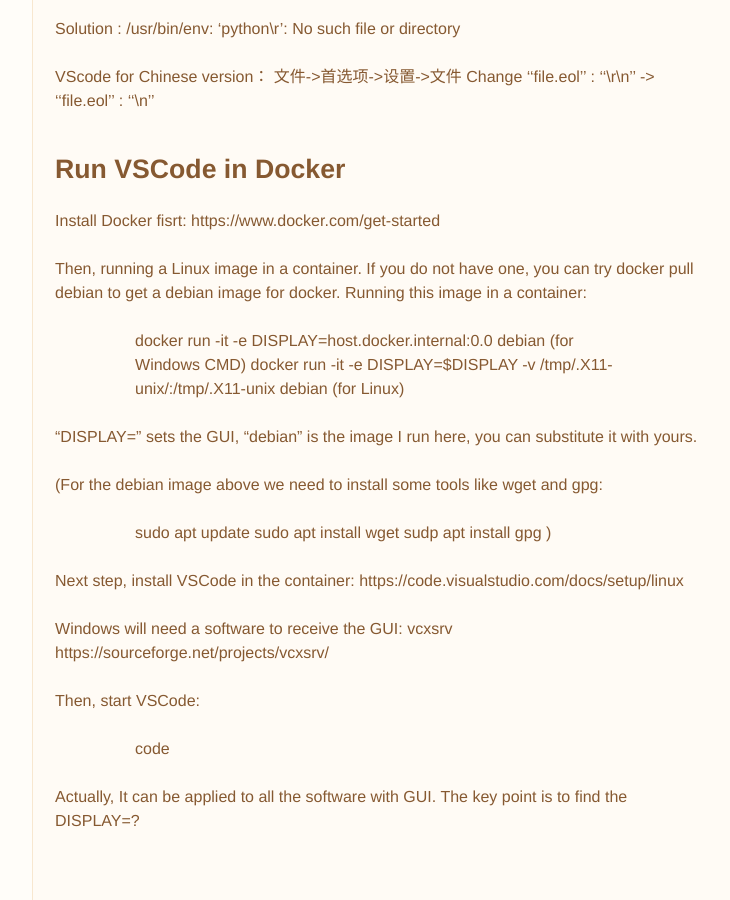
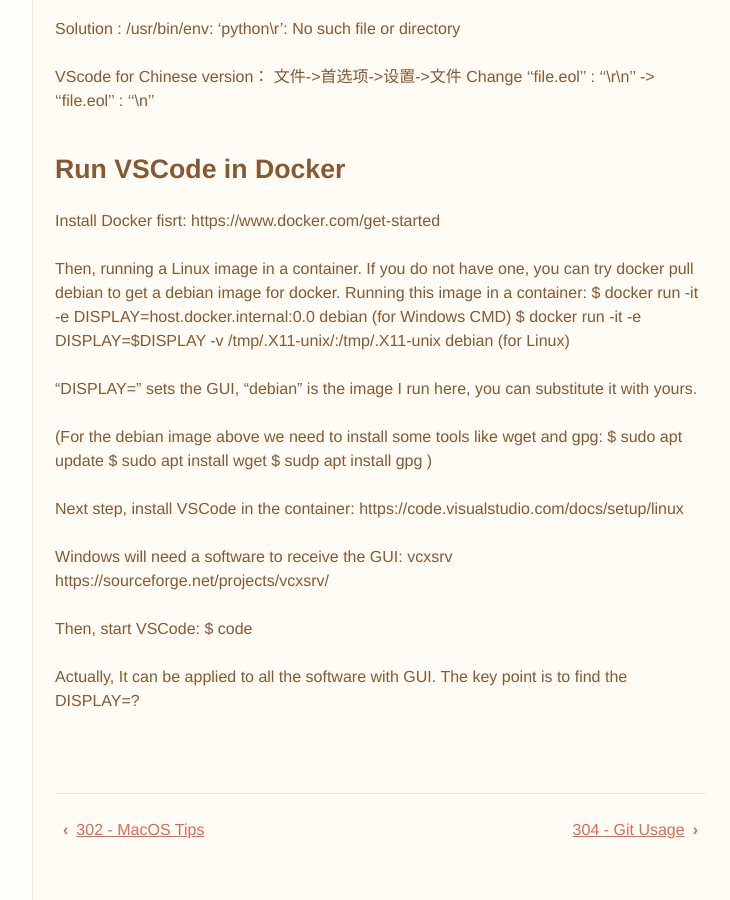
Before and after one commit to dt-np/xteam, a Jekyll site: the page built from _docs/303_vsc.md, in a window 1280 px wide and 900 px high, scrolled down 4027 px. Shown: the whole window, without its empty margins (398-1128 px from the left). Built offline with Jekyll 4.4.1, drawn with Linux system fonts in a browser that asks for light colours.

Commit message:
Update 303_vsc.md

```diff
--- a/_docs/303_vsc.md
+++ b/_docs/303_vsc.md
@@ -160,15 +160,15 @@
 
 Then, running a Linux image in a container. If you do not have one, you can try docker pull debian to get a debian image for docker.
 Running this image in a container:
->>docker run -it -e DISPLAY=host.docker.internal:0.0 debian (for Windows CMD)
->>docker run -it -e DISPLAY=$DISPLAY -v /tmp/.X11-unix/:/tmp/.X11-unix debian (for Linux)
+$ docker run -it -e DISPLAY=host.docker.internal:0.0 debian (for Windows CMD)
+$ docker run -it -e DISPLAY=$DISPLAY -v /tmp/.X11-unix/:/tmp/.X11-unix debian (for Linux)
 
 "DISPLAY=" sets the GUI, "debian" is the image I run here, you can substitute it with yours.
 
 (For the debian image above we need to install some tools like wget and gpg:
->>sudo apt update
->>sudo apt install wget
->>sudp apt install gpg
+$ sudo apt update
+$ sudo apt install wget
+$ sudp apt install gpg
 )
 
 Next step, install VSCode in the container: https://code.visualstudio.com/docs/setup/linux
@@ -176,6 +176,6 @@
 Windows will need a software to receive the GUI: vcxsrv https://sourceforge.net/projects/vcxsrv/
 
 Then, start VSCode:
->>code
+$ code
 
 Actually, It can be applied to all the software with GUI. The key point is to find the DISPLAY=?
```
